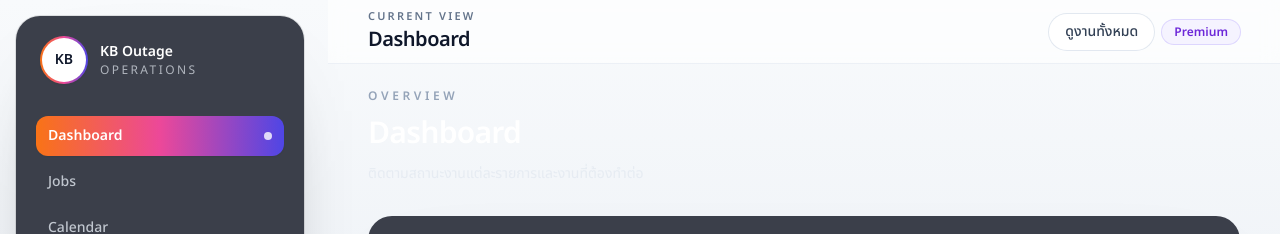
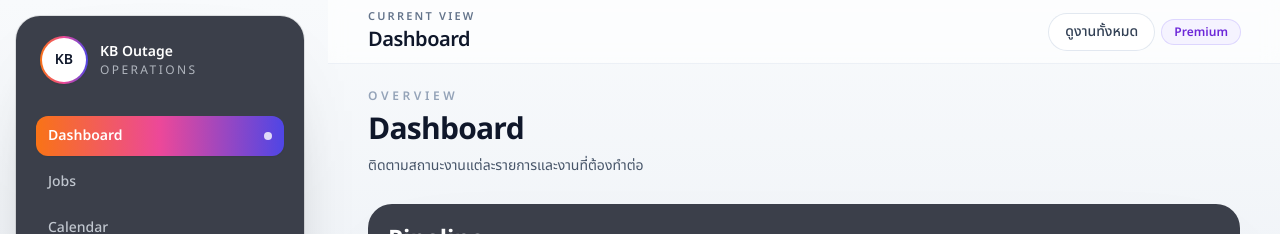
Before and after one commit to Fuadee/KB-outage, a Next.js app: page /dashboard in a window 1280 px wide. Shown: the top 234 px of the page. Built offline with nearby package versions, Linux system fonts and the light colour scheme; no server answers; the database is empty.

Commit message:
Improve dashboard heading hierarchy and spacing

```diff
--- a/src/app/(app)/dashboard/page.tsx
+++ b/src/app/(app)/dashboard/page.tsx
@@ -114,15 +114,15 @@ export default function DashboardPage() {
   }, [jobs]);
 
   return (
-    <div className="space-y-8">
-      <header className="space-y-3">
+    <div className="space-y-6">
+      <header className="space-y-2 pb-1">
         <p className="text-xs font-semibold uppercase tracking-[0.3em] text-slate-400">
           Overview
         </p>
-        <h1 className="text-3xl font-semibold tracking-tight text-white">
+        <h1 className="text-3xl font-bold tracking-tight text-slate-900">
           Dashboard
         </h1>
-        <p className="text-sm text-slate-200/80">
+        <p className="text-sm text-slate-600">
           ติดตามสถานะงานแต่ละรายการและงานที่ต้องทำต่อ
         </p>
       </header>
```
